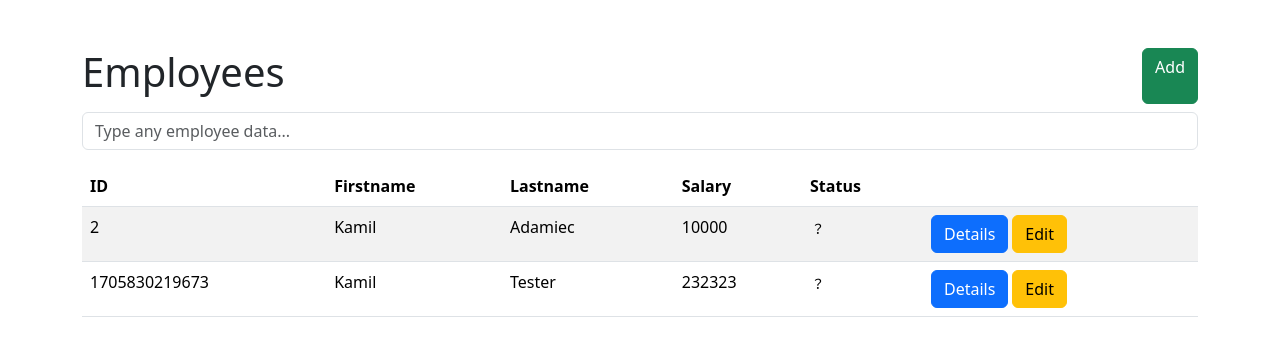
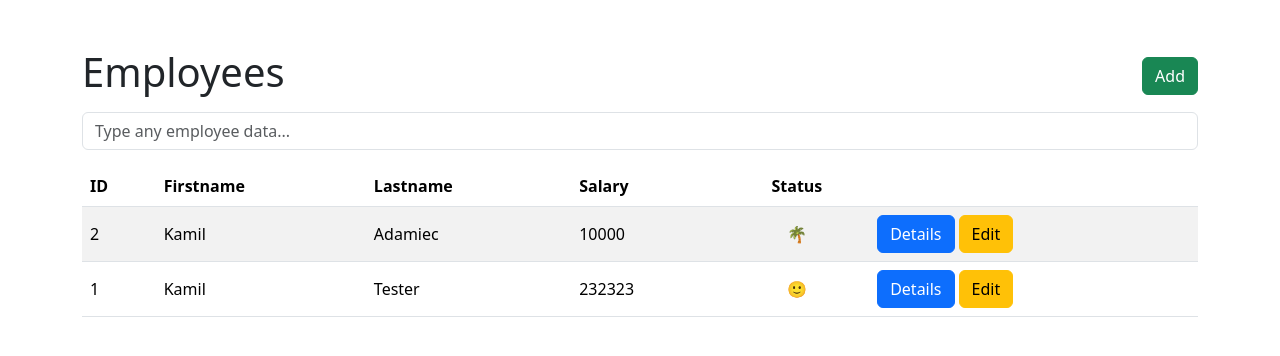
Before and after one commit to kmichalski2/sda-workers, a React (Vite) app: page / in a window 1280 px wide. Shown: the top 356 px of the page. Built offline with nearby package versions, Linux system fonts and the light colour scheme; data requests are answered from the project's data file.

Commit message:
code refactor

```diff
--- a/db.json
+++ b/db.json
@@ -7,13 +7,13 @@
       "birthdate": "1969-12-31T23:00:00.000Z",
       "phonenumber": "321321321",
       "address": "Katowicka 23",
-      "city": "Warszawa",
+      "city": "Kraków",
       "postalcode": "50-000",
       "salary": 10000,
       "status": "ON_LEAVE"
     },
     {
-      "id": "1705830219673",
+      "id": "1",
       "firstname": "Kamil",
       "lastname": "Tester",
       "birthdate": "1212-12-11T22:36:00.000Z",
--- a/src/components/Table.tsx
+++ b/src/components/Table.tsx
@@ -1,40 +1,45 @@
-import { useNavigate } from 'react-router-dom';
-import { Employee, EmployeeStatus } from '../pages/HomePage';
-import React, { useState } from 'react';
+import { useNavigate } from "react-router-dom";
+import React, { useState } from "react";
+import { Employee, EmployeeStatus } from "../models/Employee";
 
 export function Table(props: { data: Employee[] }) {
   const [filteredData, setFilteredData] = useState(props.data);
-  const [sortDirection, setSortDirection] = useState('none');
+  const [sortDirection, setSortDirection] = useState("none");
   const [sortBy, setSortBy] = useState<null | keyof Employee>(null);
-
 
   const navigate = useNavigate();
   const renderStatus = (status: EmployeeStatus): string => {
-    switch(status) {
-        case "SICK_LEAVE":
-            return '🤢';
-        case "AVAILABLE":
-            return '🙂';
+    switch (status) {
+      case "ON_LEAVE":
+        return "🌴";
+      case "HIRED":
+        return "🙂";
+      case "FIRED":
+        return "❌";
       default:
-            return '﹖';
+        return "﹖";
     }
-  }
+  };
 
   const handleRowClick = (event: React.MouseEvent, item: Employee): void => {
     event.preventDefault();
 
     navigate("/details", { state: item });
-  }
+  };
 
   const handleEditClick = (event: React.MouseEvent, item: Employee): void => {
     event.preventDefault();
 
     navigate("/edit", { state: item });
-  }
+  };
 
-  const findByPhrase = (columns: string[], item: { [key: string]: string}, phrase: string): boolean => {
+  const findByPhrase = (
+    columns: string[],
+    item: { [key: string]: string },
+    phrase: string
+  ): boolean => {
     let result = false;
-    columns.forEach(key => {
+    columns.forEach((key) => {
       const field = item[key];
       if (field.toLowerCase().includes(phrase)) {
         result = true;
@@ -42,25 +47,28 @@ export function Table(props: { data: Employee[] }) {
       }
     });
     return result;
-  }
+  };
 
   const handleSearchType = (event: React.KeyboardEvent): void => {
     const input = event.target as HTMLInputElement;
     const phrase = input.value.toLowerCase();
-    const columns = ['lastname', 'firstname', 'phonenumber', 'address'];
+    const columns = ["lastname", "firstname", "phonenumber", "address"];
 
-    const data = props.data.filter(item => {
+    const data = props.data.filter((item) => {
       // Basic Example
       // return item.lastname.toLowerCase().includes(phrase)
       // || item.firstname.toLowerCase().includes(phrase)
       // || item.phonenumber.includes(phrase)
 
       // More advanced
-        return findByPhrase(columns, item as unknown as { [key: string]: string}, phrase);
-    }
+      return findByPhrase(
+        columns,
+        item as unknown as { [key: string]: string },
+        phrase
       );
+    });
     setFilteredData(data);
-  }
+  };
 
   const sortAsc = (a: Employee, b: Employee, key: keyof Employee): number => {
     if (a[key] > b[key]) {
@@ -72,7 +80,7 @@ export function Table(props: { data: Employee[] }) {
     }
 
     return 0;
-  }
+  };
 
   const sortDesc = (a: Employee, b: Employee, key: keyof Employee): number => {
     if (a[key] < b[key]) {
@@ -84,75 +92,118 @@ export function Table(props: { data: Employee[] }) {
     }
 
     return 0;
-  }
+  };
 
-  const handleHeaderColumnClick = (event: React.MouseEvent, key: keyof Employee): void => {
+  const handleHeaderColumnClick = (
+    event: React.MouseEvent,
+    key: keyof Employee
+  ): void => {
     event.preventDefault();
     let sortedData = [...filteredData];
     let tempSortDirection = sortDirection;
 
     if (key !== sortBy) {
-        tempSortDirection = 'none';
+      tempSortDirection = "none";
     }
 
     setSortBy(key);
 
-      if (tempSortDirection === 'none') {
-        setSortDirection('asc');
-        sortedData = sortedData.sort((a,b) => sortAsc(a, b, key));
-      } else if (tempSortDirection === 'asc') {
-        setSortDirection('desc');
+    if (tempSortDirection === "none") {
+      setSortDirection("asc");
+      sortedData = sortedData.sort((a, b) => sortAsc(a, b, key));
+    } else if (tempSortDirection === "asc") {
+      setSortDirection("desc");
       sortedData = sortedData.sort((a, b) => sortDesc(a, b, key));
     } else {
-        setSortDirection('none');
+      setSortDirection("none");
       sortedData = props.data;
     }
 
     setFilteredData([...sortedData]);
-  }
+  };
 
   const renderSortIcon = (key: keyof Employee): string => {
     if (key === sortBy) {
       switch (sortDirection) {
-        case 'asc':
-          return '⬇️';
-        case 'desc':
-          return '⬆️';
+        case "asc":
+          return "⬇️";
+        case "desc":
+          return "⬆️";
         default:
-          return ''
+          return "";
       }
     }
-    return '';
-  }
+    return "";
+  };
 
   return (
     <>
       <div className="mb-3">
-        <input onKeyUp={handleSearchType} placeholder="Type any employee data..." type="search" className="form-control" />
+        <input
+          onKeyUp={handleSearchType}
+          placeholder="Type any employee data..."
+          type="search"
+          className="form-control"
+        />
       </div>
 
       <table className="table table-striped">
         <thead>
           <tr>
-            <th className="clickable" onClick={(event) => handleHeaderColumnClick(event, "id")}>ID {renderSortIcon("id")}</th>
-            <th className="clickable" onClick={(event) => handleHeaderColumnClick(event, "firstname")}>Firstname {renderSortIcon("firstname")}</th>
-            <th className="clickable" onClick={(event) => handleHeaderColumnClick(event, "lastname")}>Lastname {renderSortIcon("lastname")}</th>
-            <th className="clickable" onClick={(event) => handleHeaderColumnClick(event, "salary")}>Salary {renderSortIcon("salary")}</th>
-            <th className="clickable" onClick={(event) => handleHeaderColumnClick(event, "status")}>Status {renderSortIcon("status")}</th>
+            <th
+              className="clickable"
+              onClick={(event) => handleHeaderColumnClick(event, "id")}
+            >
+              ID {renderSortIcon("id")}
+            </th>
+            <th
+              className="clickable"
+              onClick={(event) => handleHeaderColumnClick(event, "firstname")}
+            >
+              Firstname {renderSortIcon("firstname")}
+            </th>
+            <th
+              className="clickable"
+              onClick={(event) => handleHeaderColumnClick(event, "lastname")}
+            >
+              Lastname {renderSortIcon("lastname")}
+            </th>
+            <th
+              className="clickable"
+              onClick={(event) => handleHeaderColumnClick(event, "salary")}
+            >
+              Salary {renderSortIcon("salary")}
+            </th>
+            <th
+              className="clickable text-center"
+              onClick={(event) => handleHeaderColumnClick(event, "status")}
+            >
+              Status {renderSortIcon("status")}
+            </th>
             <th></th>
           </tr>
         </thead>
         <tbody>
           {filteredData.map((item) => (
-            <tr className="clickable" key={item.id}>
+            <tr className="align-middle" key={item.id}>
               <td>{item.id}</td>
               <td>{item.firstname}</td>
               <td>{item.lastname}</td>
               <td>{item.salary}</td>
-              <td>{renderStatus(item.status)}</td>
+              <td className="text-center">{renderStatus(item.status)}</td>
               <td>
-                <button className="btn btn-primary me-1" onClick={(event) => handleRowClick(event, item)}>Details</button>
-                <button className="btn btn-warning" onClick={(event) => handleEditClick(event, item)}>Edit</button>
+                <button
+                  className="btn btn-primary me-1"
+                  onClick={(event) => handleRowClick(event, item)}
+                >
+                  Details
+                </button>
+                <button
+                  className="btn btn-warning"
+                  onClick={(event) => handleEditClick(event, item)}
+                >
+                  Edit
+                </button>
               </td>
             </tr>
           ))}
--- /dev/null
+++ b/src/models/Employee.ts
@@ -0,0 +1,14 @@
+export type EmployeeStatus = 'ON_LEAVE' | 'HIRED' | 'FIRED';
+
+export interface Employee {
+    id: string;
+    firstname: string;
+    lastname: string;
+    salary: number;
+    status: EmployeeStatus;
+    birthdate: Date;
+    address: string;
+    city: string;
+    postalcode: string;
+    phonenumber: string;
+  }
--- a/src/pages/AddPage.tsx
+++ b/src/pages/AddPage.tsx
@@ -1,30 +1,12 @@
 import { useNavigate } from "react-router-dom";
-import { Employee, EmployeeStatus } from './HomePage';
 import { useState } from "react";
-import { StatusOption } from "../models/StatusOption";
+import { STATUS_OPTIONS, StatusOption } from "../models/StatusOption";
+import { makeEmployee } from "../services/Employee";
+import { createEmployee } from "../services/API";
 
 export function AddPage() {
   const navigate = useNavigate();
-  const [statusOptions] = useState<StatusOption[]>([
-    { label: 'On leave', value: 'ON_LEAVE' },
-    { label: 'Hired', value: 'HIRED' },
-    { label: 'Fired', value: 'FIRED' }
-  ])
-
-  const makeEmployee = (formData: FormData): Employee => {
-    return {
-      id: Date.now().toString(),
-      firstname: formData.get("firstname") as string,
-      lastname: formData.get("lastname") as string,
-      birthdate: new Date(formData.get("birthdate") as string),
-      phonenumber: formData.get("phonenumber") as string,
-      address: formData.get("address") as string,
-      city: formData.get("city") as string,
-      postalcode: formData.get("postalcode") as string,
-      salary: +(formData.get("salary") as string),
-      status: formData.get("status") as EmployeeStatus
-    }
-  }
+  const [statusOptions] = useState<StatusOption[]>(STATUS_OPTIONS)
 
   const handleSubmit = (event: React.FormEvent) => {
     event.preventDefault();
@@ -33,16 +15,9 @@ export function AddPage() {
 
     const newEmployee = makeEmployee(formData);
 
-    fetch("http://localhost:3000/employees", {
-      method: "POST",
-      body: JSON.stringify(newEmployee)
-    }).then(response => {
-      if (response.status === 201) {
-        navigate('/');
-      } else {
-        console.warn('Coś poszło nie tak');
-      }
-    }).catch(err => console.error(err));
+    createEmployee(newEmployee).then(() => {
+      navigate("/");
+    }).catch(error => console.warn(error));
   }
 
   return (
--- a/src/pages/EditPage.tsx
+++ b/src/pages/EditPage.tsx
@@ -1,37 +1,17 @@
 import { useLocation, useNavigate } from "react-router-dom";
-import { Employee, EmployeeStatus } from "./HomePage";
-import { StatusOption } from "../models/StatusOption";
+import { Employee } from "../models/Employee";
+import { STATUS_OPTIONS, StatusOption } from "../models/StatusOption";
 import { useState } from "react";
-import { employeesUrl } from "../config";
+import { makeEmployee } from "../services/Employee";
+import { updateEmployee } from "../services/API";
 
 export function EditPage() {
   const location = useLocation();
   const navigate = useNavigate();
    // TODO: Improve loading of employee in case it is not passed
    const data: Employee = location.state;
-  const [statusOptions] = useState<StatusOption[]>([
-    { label: 'On leave', value: 'ON_LEAVE' },
-    { label: 'Hired', value: 'HIRED' },
-    { label: 'Fired', value: 'FIRED' }
-  ])
-  const [firstname, setFirstname] = useState(data.firstname);
+  const [statusOptions] = useState<StatusOption[]>(STATUS_OPTIONS)
   const [formData, setFormData] = useState({...data});
-
-
-  const makeEmployee = (formData: FormData): Employee => {
-    return {
-      id: data.id,
-      firstname: formData.get("firstname") as string,
-      lastname: formData.get("lastname") as string,
-      birthdate: new Date(formData.get("birthdate") as string),
-      phonenumber: formData.get("phonenumber") as string,
-      address: formData.get("address") as string,
-      city: formData.get("city") as string,
-      postalcode: formData.get("postalcode") as string,
-      salary: +(formData.get("salary") as string),
-      status: formData.get("status") as EmployeeStatus
-    }
-  }
 
   const handleSubmit = (event: React.FormEvent) => {
     event.preventDefault();
@@ -40,15 +20,8 @@ export function EditPage() {
 
     const newEmployee = makeEmployee(formData);
 
-    fetch(employeesUrl + "/" + data.id, {
-      method: "PUT",
-      body: JSON.stringify(newEmployee)
-    }).then(response => {
-      if (response.ok) {
-        navigate("/");
-      } else {
-        console.warn("Something went wrong");
-      }
+    updateEmployee(data.id, newEmployee).then(() => {
+      navigate("/");
     }).catch(err => console.error(err));
   }
 
@@ -78,7 +51,7 @@ export function EditPage() {
               type="text"
               id="firstname"
               name="firstname"
-              value={firstname}
+              value={formData.firstname}
               onChange={handleInputChange}
             />
           </div>
--- a/src/pages/HomePage.tsx
+++ b/src/pages/HomePage.tsx
@@ -2,21 +2,7 @@ import { useEffect, useState } from "react";
 import "./HomePage.css";
 import { Table } from "../components/Table";
 import { Link } from "react-router-dom";
-
-
-export interface Employee {
-  id: string;
-  firstname: string;
-  lastname: string;
-  salary: number;
-  status: EmployeeStatus;
-  birthdate: Date;
-  address: string;
-  city: string;
-  postalcode: string;
-  phonenumber: string;
-}
-
+import { Employee, EmployeeStatus } from "../models/Employee";
 
 // DTO - Data Transfer Object
 export interface EmployeeDTO {
@@ -31,8 +17,6 @@ export interface EmployeeDTO {
   postalcode: string;
   phonenumber: string;
 }
-
-export type EmployeeStatus = 'ON_LEAVE' | 'HIRED' | 'FIRED';
 
 function HomePage() {
   const [data, setData] = useState<Employee[]>([]);
@@ -56,7 +40,7 @@ function HomePage() {
 
   return (
     <>
-        <header className="d-flex justify-content-between mb-2">
+        <header className="d-flex justify-content-between align-items-center mb-2">
           <h1>Employees</h1>
           <Link className="btn btn-success" to={'add'}>Add</Link>
         </header>
--- /dev/null
+++ b/src/services/API.ts
@@ -0,0 +1,28 @@
+import { employeesUrl } from "../config";
+import { Employee } from "../models/Employee";
+
+export const createEmployee = (newEmployee: Omit<Employee, "id">): Promise<Employee | never> => {
+    return fetch(employeesUrl, {
+        method: "POST",
+        body: JSON.stringify(newEmployee)
+      }).then(response => {
+        if (response.status === 201) {
+          return response.json();
+        } else {
+          throw new Error('Something went wrong');
+        }
+      })
+}
+
+export const updateEmployee = (id: string, employeeData: Omit<Employee, "id">): Promise<Employee | never> => {
+    return fetch(employeesUrl + "/" + id, {
+        method: "PUT",
+        body: JSON.stringify(employeeData)
+      }).then(response => {
+        if (response.ok) {
+          return response.json();
+        } else {
+          throw new Error("Something went wrong.");
+        }
+      })
+}
--- /dev/null
+++ b/src/services/Employee.ts
@@ -0,0 +1,15 @@
+import { Employee, EmployeeStatus } from "../models/Employee"
+
+export const makeEmployee = (formData: FormData): Omit<Employee, "id"> => {
+    return {
+      firstname: formData.get("firstname") as string,
+      lastname: formData.get("lastname") as string,
+      birthdate: new Date(formData.get("birthdate") as string),
+      phonenumber: formData.get("phonenumber") as string,
+      address: formData.get("address") as string,
+      city: formData.get("city") as string,
+      postalcode: formData.get("postalcode") as string,
+      salary: +(formData.get("salary") as string),
+      status: formData.get("status") as EmployeeStatus
+    }
+  }
```
Also changed, not shown: src/models/StatusOption.ts (+8 -0 lines), src/pages/DetailsPage.tsx (+2 -10 lines), src/services/Date.ts (added, +7 -0 lines). Lines whose indentation alone changed are shown as unchanged.
